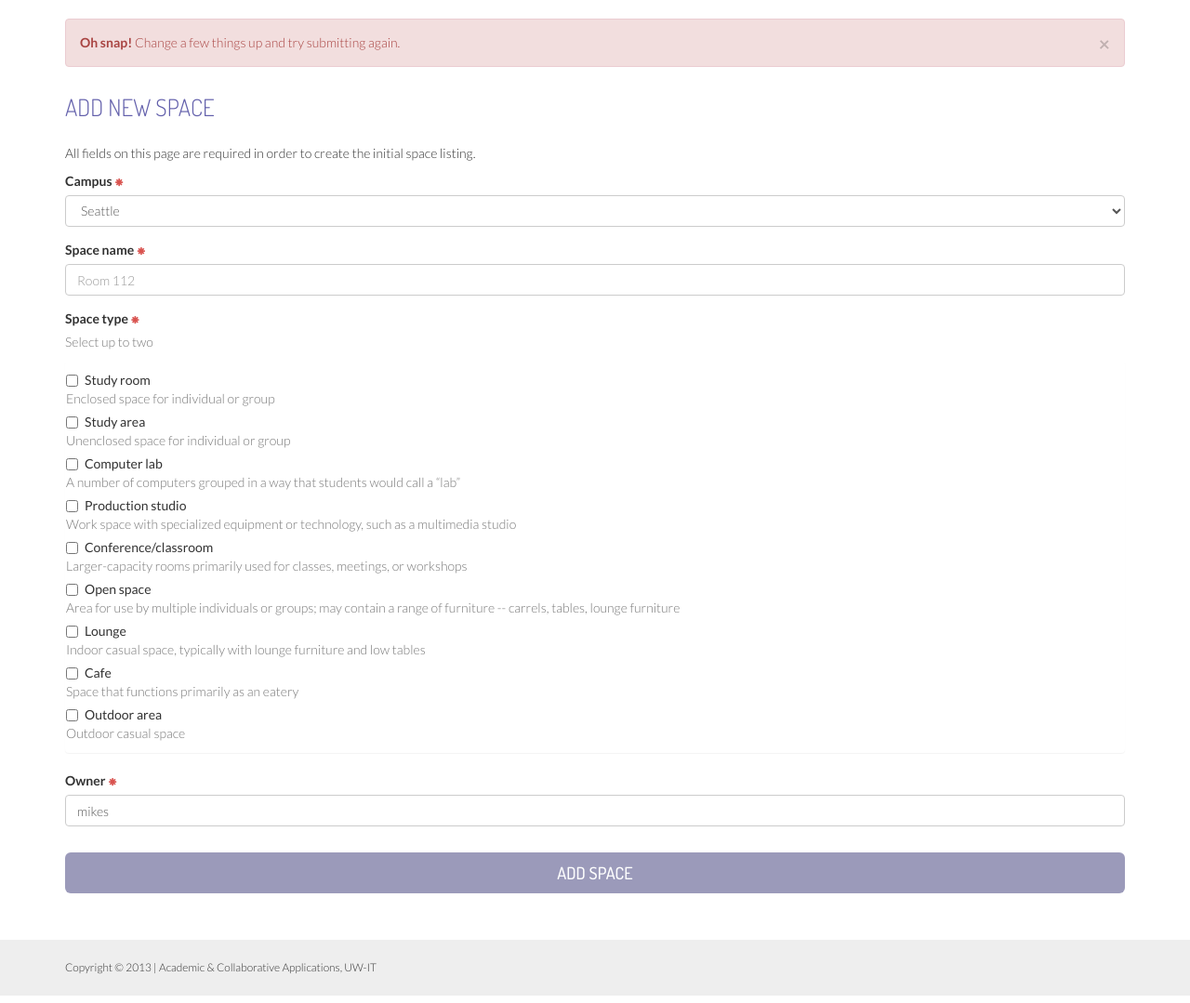
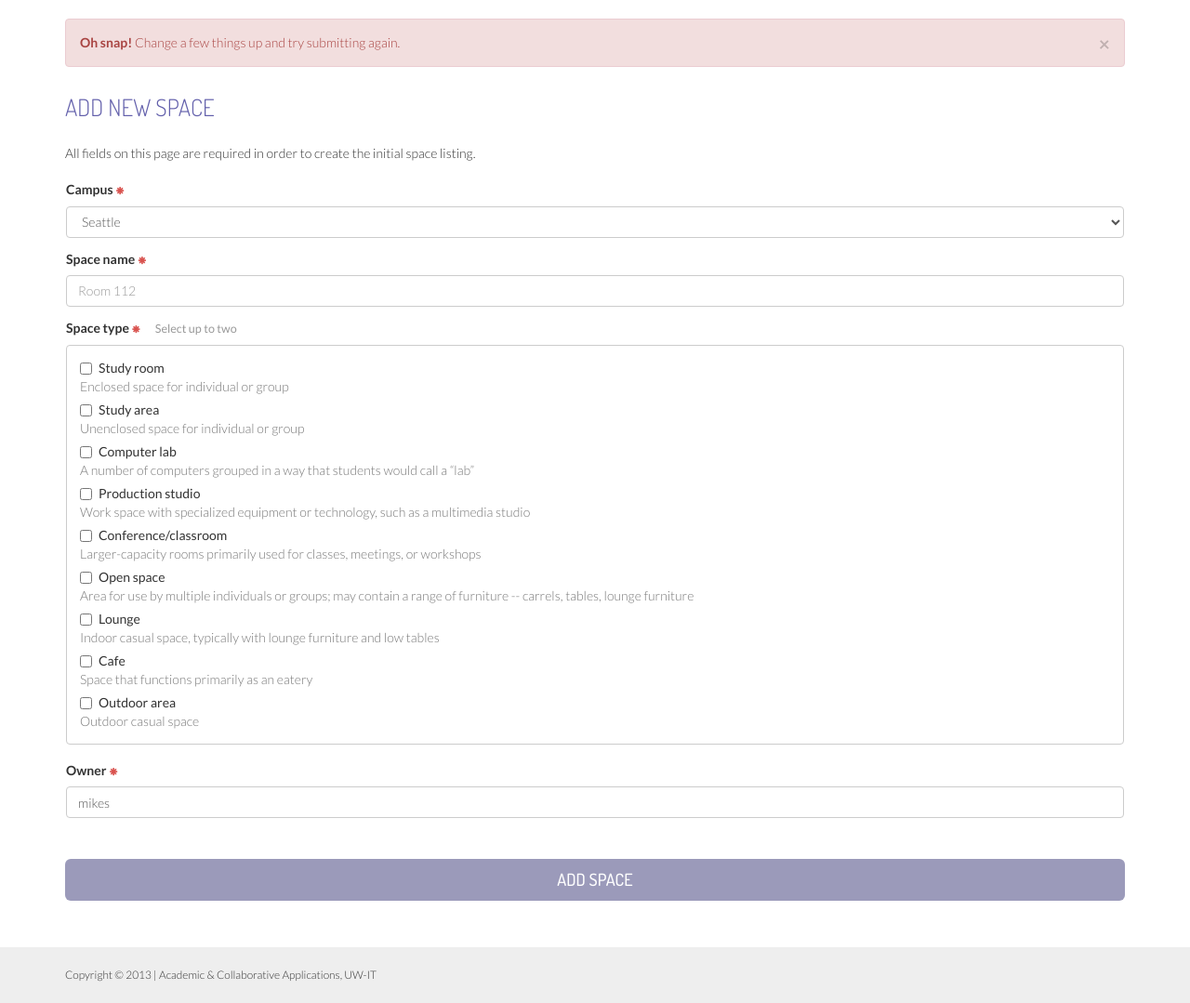
Before and after one commit to uw-it-aca/spacescout_admin, a Django app: template templates/add.html in a window 1280 px wide. Shown: the part 70-1149 px from the top of the page at 93% size. Run offline with Django 3.2, Linux system fonts and the light colour scheme; the template is opened without the code that fills it, so the values that code supplies are empty; style sheets or scripts are compiled from the project's sources; some libraries are stand-ins or nearby versions.

Commit message:
Styling space types panel container.

```diff
--- a/static/css/main.less
+++ b/static/css/main.less
@@ -241,8 +241,8 @@ select.form-control {
 }
 
 
-.space-detail-section { font-family: 'Lato', sans-serif;
-            border-color: #ddd; padding: 0 15px 10px 15px;
+.space-detail-section { font-family: 'Lato', sans-serif; border-color: #ddd; padding: 0 15px 10px 15px;
+
     @media screen and (max-width: 767px) {
         margin-left: -15px; margin-right: -15px; border-left: none; border-right: none; border-bottom: 0; border-radius: 0; box-shadow: none;
 	}
@@ -254,6 +254,8 @@ select.form-control {
     h4 { font-weight: 700; font-size: 1em;
         small { color: #999; font-size: .9em; padding-left: 1em; }
     }
+
+    .space-types-panel { border-color: #ccc; padding: .3em 1em; box-shadow: none; }
 
 	.section-edit { float: right;
     	.action-link { color: @danger; background: none; box-shadow: none; }
@@ -269,6 +271,16 @@ select.form-control {
 		.label-day { width: 100px; display: inline-block; font-weight: bold;}
 
 	}
+}
+
+.space-add-section {
+
+    .panel { box-shadow: none; }
+    .space-types-panel { border-color: #ccc; padding: .3em 1em; }
+
+    h4 { font-weight: 700; font-size: 1em;
+        small { color: #999; font-size: .9em; padding-left: 1em; }
+    }
 }
 
 
--- a/templates/add.html
+++ b/templates/add.html
@@ -12,8 +12,11 @@
     <h2>Add New Space</h2>
     <p>All fields on this page are required in order to create the initial space listing.</p>
 
+    <div class="space-add-section">
+    <div class="panel">
+
         <div class="form-group">
-        <label>Campus <span class="glyphicon glyphicon-asterisk required-field"></span></label>
+            <h4>Campus <span class="glyphicon glyphicon-asterisk required-field"></span></h4>
             <select class="form-control">
                 <option>Seattle</option>
                 <option>Tacoma</option>
@@ -22,15 +25,13 @@
         </div>
 
         <div class="form-group">
-        <label for="">Space name <span class="glyphicon glyphicon-asterisk required-field"></span></label>
+            <h4>Space name <span class="glyphicon glyphicon-asterisk required-field"></span></h4>
             <input type="text" id="" class="form-control" placeholder="Room 112">
         </div>
 
         <div class="form-group">
-        <label for="">Space type <span class="glyphicon glyphicon-asterisk required-field"></span></label>
-        <p class="text-muted">Select up to two</p>
-
-        <div class="panel">
+            <h4>Space type <span class="glyphicon glyphicon-asterisk required-field"></span> <small>Select up to two</small></h4>
+            <div class="panel space-types-panel">
                 <div class="checkbox">
                     <label><input type="checkbox" value="">Study room</label>
                     <p class="text-muted">Enclosed space for individual or group</p>
@@ -72,12 +73,17 @@
         </div>
 
         <div class="form-group">
-        <label for="">Owner  <span class="glyphicon glyphicon-asterisk required-field"></span></label>
+            <h4>Owner  <span class="glyphicon glyphicon-asterisk required-field"></span></h4>
             <input type="text" id="" class="form-control" placeholder="Netid" value="mikes">
+        </div>
+
+    </div>
     </div>
 
     <div class="save-discard">
         <a href="/space" class="btn btn-success btn-lg btn-block" disabled>Add Space</a>
     </div>
 
+
+
 {% endblock %}
--- a/templates/edit.html
+++ b/templates/edit.html
@@ -38,6 +38,8 @@
 
     <div class="form-group">
           <h4>Space Type  <span class="glyphicon glyphicon-asterisk required-field"></span><small>Select all that apply</small></h4>
+
+          <div class="panel space-types-panel">
               {{# each types }}
               <div class="checkbox">
                   <label><input type="checkbox" value="{{ value }}" {{ choice }}>{{ name }}</label>
@@ -46,6 +48,7 @@
                   {{/if}}
               </div>
           {{/each}}
+          </div>
     </div>
 
     <div class="form-group">
```
Lines whose indentation alone changed are shown as unchanged.
